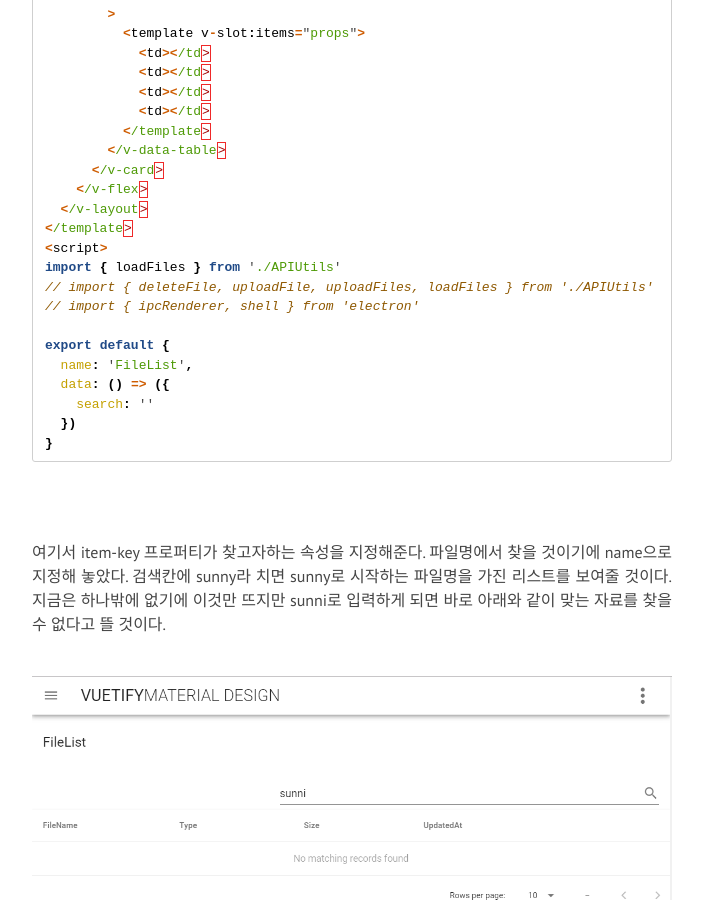
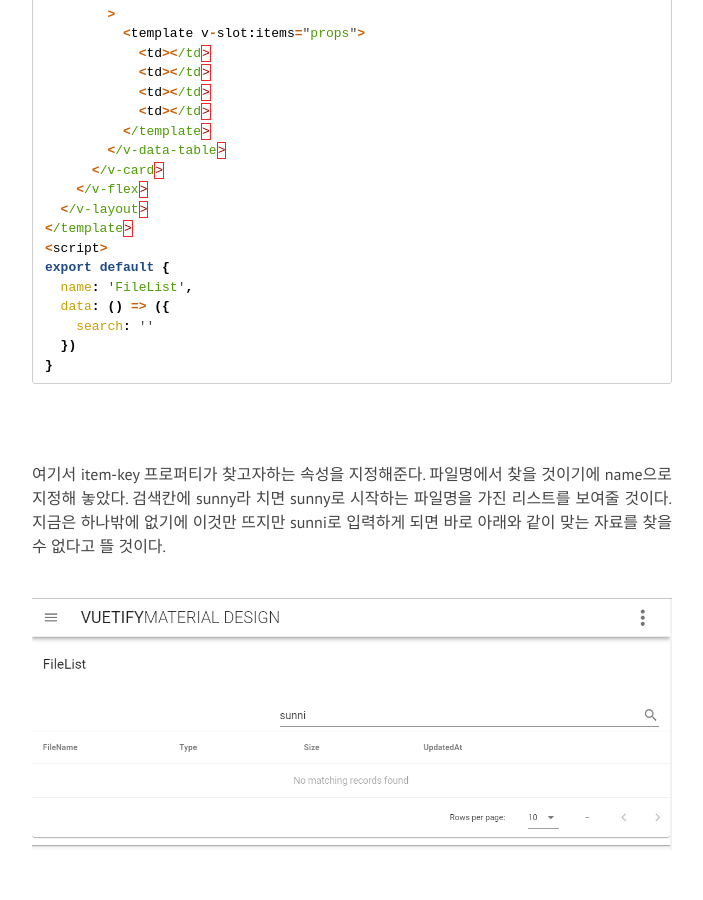
Before and after one commit to Harsik/Harsik.github.io, a Jekyll site: the page built from _posts/2019-10-08-File List.markdown, in a window 1280 px wide and 900 px high, scrolled down 6722 px. Shown: the whole window, without its empty margins (288-991 px from the left). Built offline with Jekyll 4.4.1, drawn with Linux system fonts in a browser that asks for light colours; nearby versions of some CDN libraries.

Commit message:
20191010 upload

```diff
--- a/_posts/2019-10-08-File List.markdown
+++ b/_posts/2019-10-08-File List.markdown
@@ -282,10 +282,6 @@ method:{
   </v-layout>
 </template>
 <script>
-import { loadFiles } from './APIUtils'
-// import { deleteFile, uploadFile, uploadFiles, loadFiles } from './APIUtils'
-// import { ipcRenderer, shell } from 'electron'
-
 export default {
   name: 'FileList',
   data: () => ({
```
